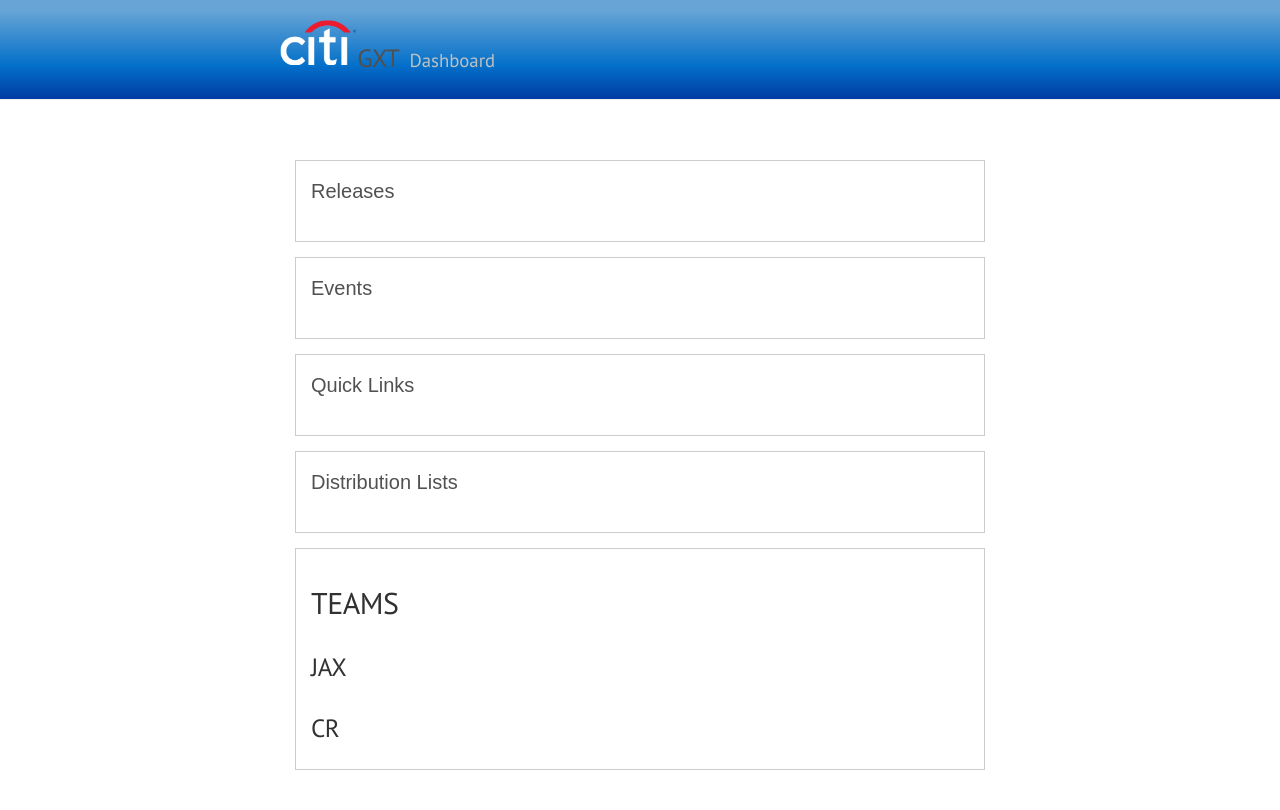
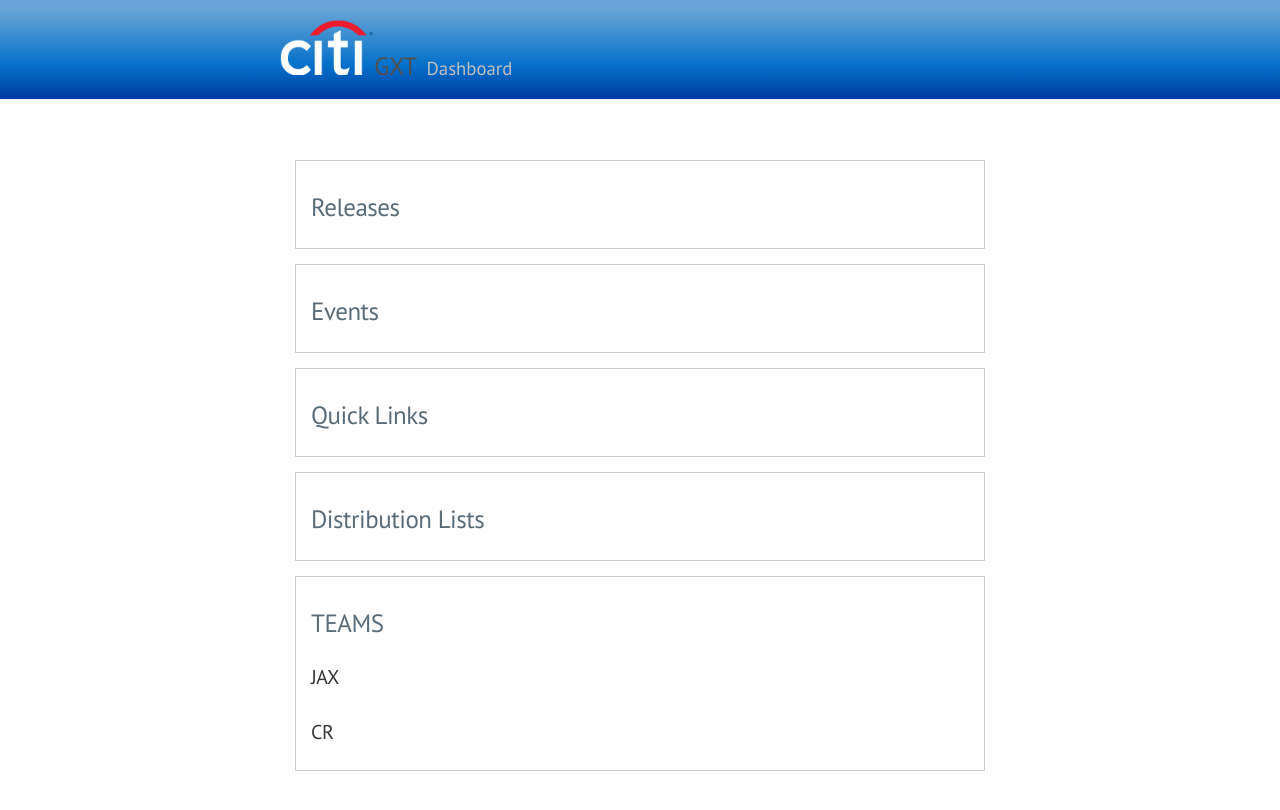
Before and after one commit to egamboa/gxt-dashboard, a Jekyll site: the page built from src/index.html, in a window 1280 px wide. Shown: the top 810 px of the page. Built offline with Jekyll 4.4.1, drawn with Linux system fonts in a browser that asks for light colours; Markdown is read by kramdown in place of the engine named in the settings; the list of posts is cut into pages by our own code.

Commit message:
header, h2, h3 styles

```diff
--- a/src/assets/scss/main-head.scss
+++ b/src/assets/scss/main-head.scss
@@ -20,13 +20,13 @@
 
 	span{
 		position: relative;
-		top: 23px;
+		top: 31px;
 		margin-right: 10px;
 	}
 
 
 	img{
 		float: left;
-		height: 45px;
+		height: 55px;
 	}
 }
--- a/src/assets/scss/poole.scss
+++ b/src/assets/scss/poole.scss
@@ -45,7 +45,7 @@
 }
 
 html {
-  font-family: "Helvetica Neue", Helvetica, Arial, sans-serif;
+  font-family: Arial, Helvetica, sans-serif;
   font-size: 16px;
   line-height: 1.5;
 }
--- a/src/assets/stylesheets/style.css
+++ b/src/assets/stylesheets/style.css
@@ -41,7 +41,7 @@
   padding: 0; }
 
 html {
-  font-family: "Helvetica Neue", Helvetica, Arial, sans-serif;
+  font-family: Arial, Helvetica, sans-serif;
   font-size: 16px;
   line-height: 1.5; }
 
@@ -928,6 +928,14 @@
   border: 1px solid #ccc;
   margin: 15px;
   padding: 15px; }
+  .module h2 {
+    font-size: 25px;
+    line-height: 23px;
+    margin-bottom: 14px;
+    color: #5a6c78; }
+  .module h3 {
+    font-size: 20px;
+    color: #363836; }
 
 .masthead {
   background: #68a5d6;
@@ -951,8 +959,8 @@
   vertical-align: center; }
 .masthead-title span {
   position: relative;
-  top: 23px;
+  top: 31px;
   margin-right: 10px; }
 .masthead-title img {
   float: left;
-  height: 45px; }
+  height: 55px; }
--- a/src/index.html
+++ b/src/index.html
@@ -5,16 +5,16 @@
 
 <div class="main">
   <div class="module release">
-    <p>Releases</p>
+    <h2>Releases</h2>
   </div>
   <div class="module events">
-    <p>Events</p>
+    <h2>Events</h2>
   </div>
   <div class="module quick-links">
-    <p>Quick Links</p>
+    <h2>Quick Links</h2>
   </div>
   <div class="module distro-list">
-    <p>Distribution Lists</p>
+    <h2>Distribution Lists</h2>
   </div>
   <div class="module team">
     <h2>TEAMS</h2>
```
Also changed, not shown: src/_layouts/default.html (+4 -4 lines), src/assets/scss/modules.scss (+13 -0 lines). Lines whose indentation alone changed are shown as unchanged.
